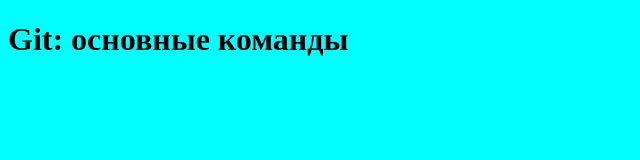
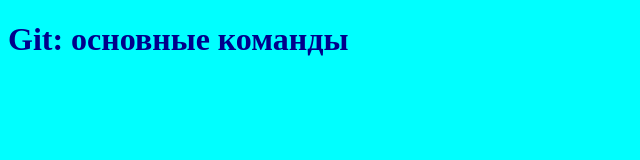
Before and after one commit to Danil-Dol/progect, a plain HTML site: page index.html in a window 1280 px wide. Shown: the whole page, without its empty margins (0-640 px from the left). Drawn offline with Linux system fonts and the light colour scheme.

Commit message:
layout h1

```diff
--- a/css/style.css
+++ b/css/style.css
@@ -2,3 +2,8 @@
 {
     background-color: aqua;
 }
+
+h1
+{
+    color: darkblue;
+}
```
